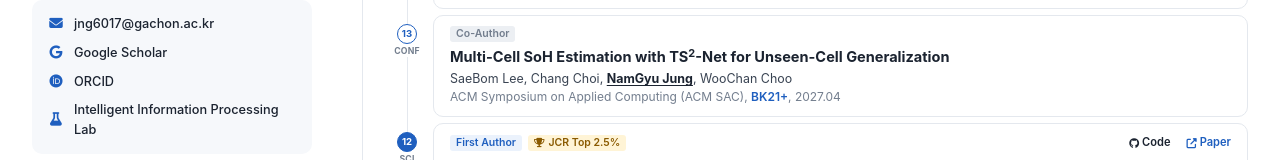
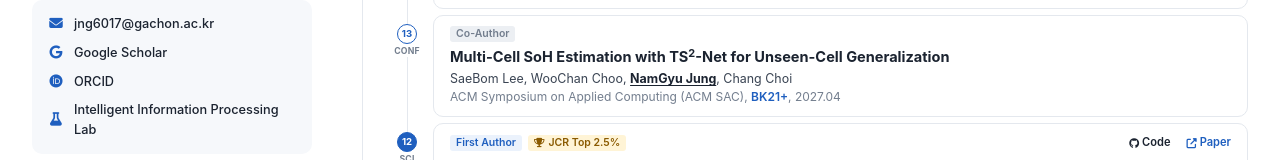
Before and after one commit to Namgyu97/namgyu97.github.io, a plain HTML site: page eng_cv.html in a window 1280 px wide. Shown: the part 389-549 px from the top of the page. Drawn offline with nearby package versions, Linux system fonts and the light colour scheme; a web font is replaced by a local one.

Commit message:
Update eng_cv.html

```diff
--- a/eng_cv.html
+++ b/eng_cv.html
@@ -295,7 +295,7 @@
                 <div class="timeline-content">
                   <div class="pub-meta">
                     <span class="project-role role-co">Co-Author</span>
-                    <span class="pub-authors">SaeBom Lee, Chang Choi, <strong><u>NamGyu Jung</u></strong>, WooChan Choo</span>
+                    <span class="pub-authors">SaeBom Lee, WooChan Choo, <strong><u>NamGyu Jung</u></strong>, Chang Choi</span>
                   </div>
                   <h5 class="pub-title">Multi-Cell SoH Estimation with TS<sup>2</sup>-Net for Unseen-Cell Generalization</h5>
                   <p class="pub-journal">ACM Symposium on Applied Computing (ACM SAC), <span class="metric-highlight">BK21+</span>, 2027.04</p>
```
